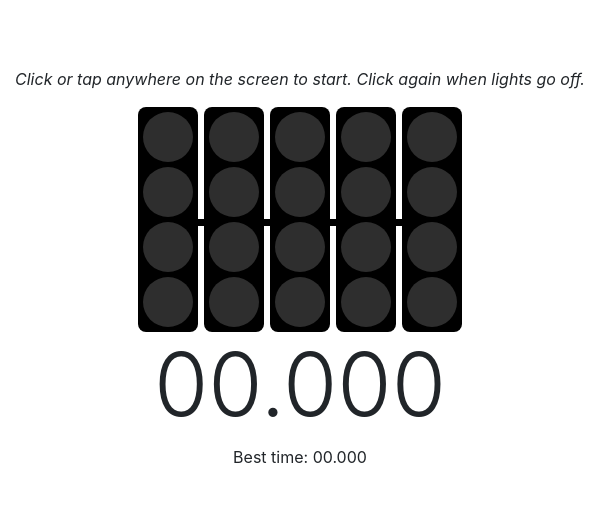
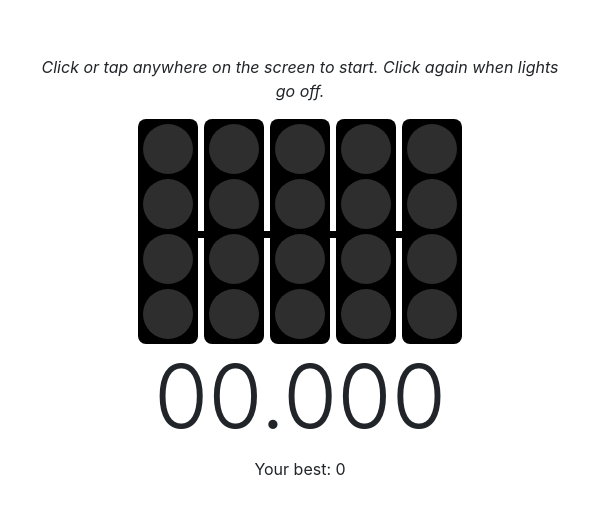
Before and after one commit to jan25/f1-lights, a Vue app: page / in a window 600 px wide. Shown: the part 132-646 px from the top of the page. Built offline with nearby package versions, Linux system fonts and the light colour scheme.

Commit message:
Fix localstorage usage

```diff
--- a/src/App.vue
+++ b/src/App.vue
@@ -12,10 +12,10 @@
       <div id="connector"></div>
       <Light ref="lights" v-for="id in [0, 1, 2, 3, 4]" :key="id" />
     </div>
-    <h1 class="display-2">
+    <h1 class="time">
       {{ this.result !== null ? this.result : "" }}
     </h1>
-    <div>Best time: {{ this.best }}</div>
+    <div>Your best: {{ this.best }}</div>
   </div>
 </template>
 
@@ -39,13 +39,8 @@ export default {
       result: "00.000",
       startTime: null,
       timerId: null,
+      best: localStorage.best || 0,
     };
-  },
-
-  computed: {
-    best: function() {
-      return this.format(localStorage.best || 0);
-    },
   },
 
   methods: {
@@ -64,6 +59,7 @@ export default {
     },
 
     turnOnNextLight() {
+      // TODO introduce variable time for lights off
       if (this.nextLight == 5) {
         this.clearLights();
         this.startTime = Date.now();
@@ -82,7 +78,7 @@ export default {
     onClick() {
       if (this.state == RUNNING) {
         this.state = IDLE;
-        this.result = "JUMP START!!";
+        this.result = "JUMP START!";
         clearInterval(this.timerId);
         return;
       } else if (this.state == IDLE) {
@@ -91,13 +87,8 @@ export default {
       } else if (this.state == WAITING) {
         this.state = IDLE;
         this.result = this.format(Date.now() - this.startTime);
-        localStorage.best = Math.min(
-          this.best == 0 ? 10 : this.best,
-          this.result
-        );
-      } else {
-        this.state = IDLE;
-        this.result = "JUMP START!";
+        this.best = Math.min(this.best == 0 ? 10 : this.best, this.result);
+        localStorage.best = this.best;
       }
     },
 
@@ -136,9 +127,25 @@ export default {
 }
 
 @media only screen and (max-width: 600px) {
-  .info {
-    padding: 10px;
+  .help {
+    width: 90%;
     text-align: center;
+  }
+
+  /* Copied from display-4 of bootstrap */
+  .time {
+    font-size: 3.5rem;
+    font-weight: 300;
+    line-height: 1.2;
+  }
+}
+
+@media only screen and (min-width: 600px) {
+  /* Copied from display-2 of bootstrap */
+  .time {
+    font-size: 5.5rem;
+    font-weight: 300;
+    line-height: 1.2;
   }
 }
 </style>
```
